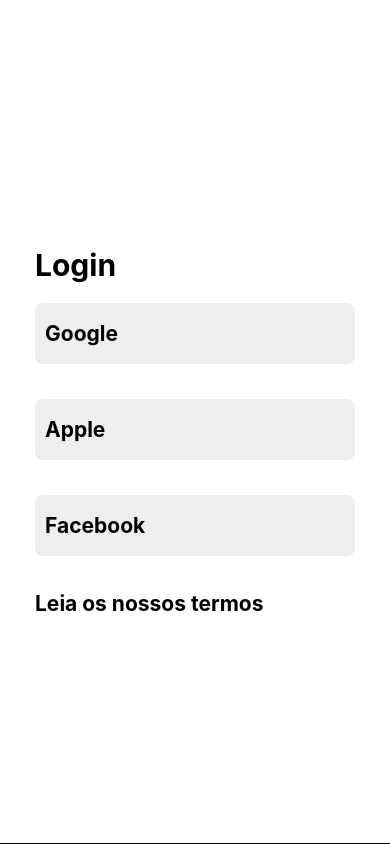
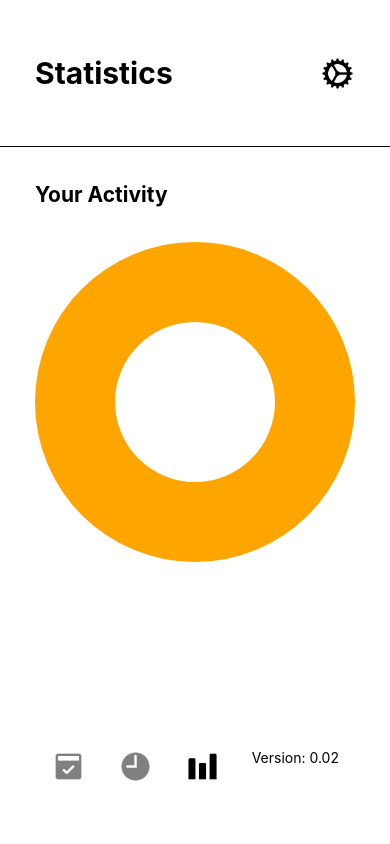
Before and after one commit to wellyngton-souza/Astrahabit, a React Native app: screen /Statistics in a window 390 px wide. Built offline with nearby package versions, Linux system fonts and the light colour scheme.

Commit message:
feat: task

```diff
--- a/src/components/Rodape/index.tsx
+++ b/src/components/Rodape/index.tsx
@@ -1,5 +1,5 @@
 import React from "react";
-import { View, Image, StyleSheet, TouchableOpacity } from "react-native";
+import { View, Image, StyleSheet, TouchableOpacity, Text } from "react-native";
 import { useNavigation } from "@react-navigation/native";
 
 import { StackTypes } from "../../routes";
@@ -29,10 +29,15 @@
                     style={[layout.icon, { tintColor: screenSelect === "timer" ? "black" : "gray" }]}
                 />
             </TouchableOpacity>
-            <Image
-                source={require("../../../assets/app/BarChart.png")}
-                style={[layout.icon, { tintColor: "gray" }]}
-            />
+            <TouchableOpacity
+                onPress={() => navigation.navigate("Statistics")}
+            >
+                <Image
+                    source={require("../../../assets/app/BarChart.png")}
+                    style={[layout.icon, { tintColor: screenSelect === "Statistics" ? "black" : "gray" }]}
+                />
+            </TouchableOpacity>
+            <Text>Version: 0.02</Text>
         </View>
     );
 }
--- /dev/null
+++ b/src/components/Statistics/index.tsx
@@ -0,0 +1,47 @@
+import { StyleSheet, Text, View, ScrollView } from "react-native";
+
+const StatisticsComponent = () =>{
+    return(
+        <ScrollView>
+            <View style={ [ layout.content, layout.subContainer ] }>
+                <Text style={ layout.Text }>
+                    Your Activity
+                </Text>
+                <View style={ layout.circle }>
+                    <View style={ layout.circleCenter }></View>
+                </View>
+            </View>
+        </ScrollView>
+    );
+}
+
+const layout = StyleSheet.create({
+    subContainer: {
+        padding: 35
+    },
+    Text: {
+        fontSize: 21,
+        marginBottom: 35,
+        fontWeight: "bold"
+    },
+    content: {
+        flexGrow: 1
+    },
+    circle: {
+        width: "100%",
+        aspectRatio: 1,
+        borderRadius: 180,
+        display: "flex",
+        alignItems: "center",
+        justifyContent: "center",
+        backgroundColor: "orange"
+    },
+    circleCenter: {
+        width: "50%",
+        aspectRatio: 1,
+        borderRadius: 180,
+        backgroundColor: "white"
+    }
+});
+
+export default StatisticsComponent;
--- a/src/components/Timer/index.tsx
+++ b/src/components/Timer/index.tsx
@@ -1,12 +1,52 @@
-import { StyleSheet, Text, View, ScrollView } from "react-native";
+import { useState } from "react";
+import { StyleSheet, Text, View, ScrollView, Image, TouchableOpacity } from "react-native";
+
+interface ScheduledDateProps {
+    name: string;
+    color: string;
+}
+
+const ScheduledDate: React.FC<ScheduledDateProps> = ({ name, color }) =>{
+    const [taskOpen, setTaskOpen] = useState<Boolean>(false);
+
+    return(
+        <View style={ layout.contentTask }>
+            <View style={ layout.subContentTask }>
+                <Text style={ layout.task }>
+                    {name}
+                </Text>
+                <View style={ [layout.color, { backgroundColor: color }] }></View>
+            </View>
+            <View style={ layout.subContentTask }>
+                <Text style={ layout.task }>
+                    0:00:00
+                </Text>
+                <TouchableOpacity
+                    onPress={() => setTaskOpen(!taskOpen)}
+                >
+                    <Image
+                        source={ require("../../../assets/app/Diamonds.png") }
+                        style={ [layout.icon, layout.iconLeft, { tintColor: taskOpen ? "red" : "black" }] }
+                    />
+                </TouchableOpacity>
+            </View>
+        </View>
+    );
+}
 
 const TimerComponent = () =>{
     return(
         <ScrollView>
             <View style={ [ layout.content, layout.subContainer ] }>
                 <Text style={ layout.Text }>
-                    Started
+                    Saturday
                 </Text>
+                <View>
+                    <ScheduledDate name="Atena" color="#26C3BA" />
+                    <ScheduledDate name="Astrahabit" color="#2649C3" />
+                    <ScheduledDate name="Manggih" color="#9B26C3" />
+                    <ScheduledDate name="100Points" color="#59C326" />
+                </View>
             </View>
         </ScrollView>
     );
@@ -18,11 +58,40 @@
     },
     Text: {
         fontSize: 21,
-        paddingVertical: 50,
+        marginBottom: 35,
         fontWeight: "bold"
     },
     content: {
         flexGrow: 1
+    },
+    contentTask: {
+        height: 74,
+        display: "flex",
+        flexDirection: "row",
+        alignItems: "center",
+        justifyContent: "space-between"
+    },
+    subContentTask: {
+        display: "flex",
+        alignItems: "center",
+        flexDirection: "row"
+    },
+    color: {
+        width: 35,
+        marginLeft: 17,
+        borderRadius: 180,
+        aspectRatio: 1
+    },
+    task: {
+        fontSize: 17,
+        fontWeight: "bold"
+    },
+    icon: {
+        width: 35,
+        aspectRatio: 1
+    },
+    iconLeft: {
+        marginLeft: 18
     }
 });
 
--- a/src/pages/Calendary/index.tsx
+++ b/src/pages/Calendary/index.tsx
@@ -129,7 +129,7 @@
         marginLeft: 10
     },
     scrollData: {
-        marginHorizontal: 15,
+        marginHorizontal: 35,
         minHeight: 120,
         display: "flex",
         flexDirection: "column",
@@ -143,7 +143,7 @@
     scrollTextSelected: {
         fontSize: 18,
         fontWeight: "bold",
-        backgroundColor: "orange",
+        color: "orange",
         marginBottom: 35
     },
 });
--- a/src/pages/Login/index.tsx
+++ b/src/pages/Login/index.tsx
@@ -28,7 +28,7 @@
                         <Text style={ layout.Text }>Facebook</Text>
                     </View>
                 </TouchableOpacity>
-                <Text style={ layout.Text }>Leia os nossos termos</Text>
+                <Text style={ layout.TextMid }>Leia os nossos termos</Text>
             </View>
         </View>
     );
@@ -49,6 +49,10 @@
     },
     Text: {
         fontSize: 21,
+        fontWeight: "bold"
+    },
+    TextMid: {
+        fontSize: 17,
         fontWeight: "bold"
     },
     Flex: {
--- /dev/null
+++ b/src/pages/Statistics/index.tsx
@@ -0,0 +1,100 @@
+import { StyleSheet, Text, View, Image, TouchableOpacity, ScrollView, FlatList } from "react-native";
+import { useNavigation } from "@react-navigation/native";
+
+import StatisticsComponent from "../../components/Statistics";
+import Rodape from "../../components/Rodape";
+
+import { StackTypes } from "../../routes";
+
+const Statistics = () =>{
+    const navigation = useNavigation<StackTypes>();
+
+    return(
+        <View style={ layout.container }>
+            <View style={ layout.subContainer }>
+                <View style={ layout.Flex }>
+                    <Text style={ custom.title }>Statistics</Text>
+                    <TouchableOpacity
+                        onPress={() => navigation.navigate("Config")}
+                    >
+                        <Image
+                            source={ require("../../../assets/app/Settings.png") }
+                            style={ [layout.icon, custom.iconLeft] }
+                        />
+                    </TouchableOpacity>
+                </View>
+            </View>
+            <StatisticsComponent />
+            <Rodape screenSelect="Statistics" />
+        </View>
+    );
+}
+
+const layout = StyleSheet.create({
+    container: {
+        flex: 1,
+        backgroundColor: "white",
+        display: "flex",
+        flexDirection: "column",
+    },
+    subContainer: {
+        padding: 35,
+        borderBottomWidth: 1,
+        borderBottomColor: "black",
+    },
+    Text: {
+        fontSize: 21,
+        fontWeight: "bold"
+    },
+    Flex: {
+        display: "flex",
+        flexDirection: "row",
+        alignItems: "center",
+        justifyContent: "space-between"
+    },
+    icon: {
+        width: 35,
+        height: 35
+    },
+    content: {
+        flexGrow: 1,
+        borderTopColor: "black",
+        borderTopWidth: 1
+    },
+    border: {
+        borderBottomColor: "black",
+        overflow: "hidden",
+        borderBottomWidth: 1
+    }
+});
+
+const custom = StyleSheet.create({
+    title: {
+        fontSize: 30,
+        fontWeight: "bold",
+        marginVertical: 20
+    },
+    iconLeft: {
+        marginLeft: 10
+    },
+    scrollData: {
+        marginHorizontal: 15,
+        minHeight: 120,
+        display: "flex",
+        flexDirection: "column",
+        alignItems: "center"
+    },
+    scrollText: {
+        fontSize: 18,
+        fontWeight: "bold",
+        marginBottom: 35
+    },
+    scrollTextSelected: {
+        fontSize: 18,
+        fontWeight: "bold",
+        backgroundColor: "orange",
+        marginBottom: 35
+    },
+});
+
+export default Statistics;
--- a/src/routes/index.tsx
+++ b/src/routes/index.tsx
@@ -4,6 +4,7 @@
 import Calendary from "../pages/Calendary";
 import Login from "../pages/Login";
 import Config from "../pages/Config";
+import Statistics from "../pages/Statistics";
 
 const Stack = createNativeStackNavigator();
 
@@ -12,6 +13,7 @@
     Calendary: undefined;
     Login: undefined;
     Config: undefined;
+    Statistics: undefined;
 }
 
 export type StackTypes = NativeStackNavigationProp<StackNavigation>;
@@ -29,6 +31,7 @@
             <Stack.Screen name="Calendary" options={{ headerShown: false }} component={Calendary} />
             <Stack.Screen name="Login" options={{ headerShown: false }} component={Login} />
             <Stack.Screen name="Config" options={{ headerShown: false }} component={Config} />
+            <Stack.Screen name="Statistics" options={{ headerShown: false }} component={Statistics} />
         </Stack.Navigator>
     )
 }
```
Also changed, not shown: assets/app/Diamonds.png (added).
